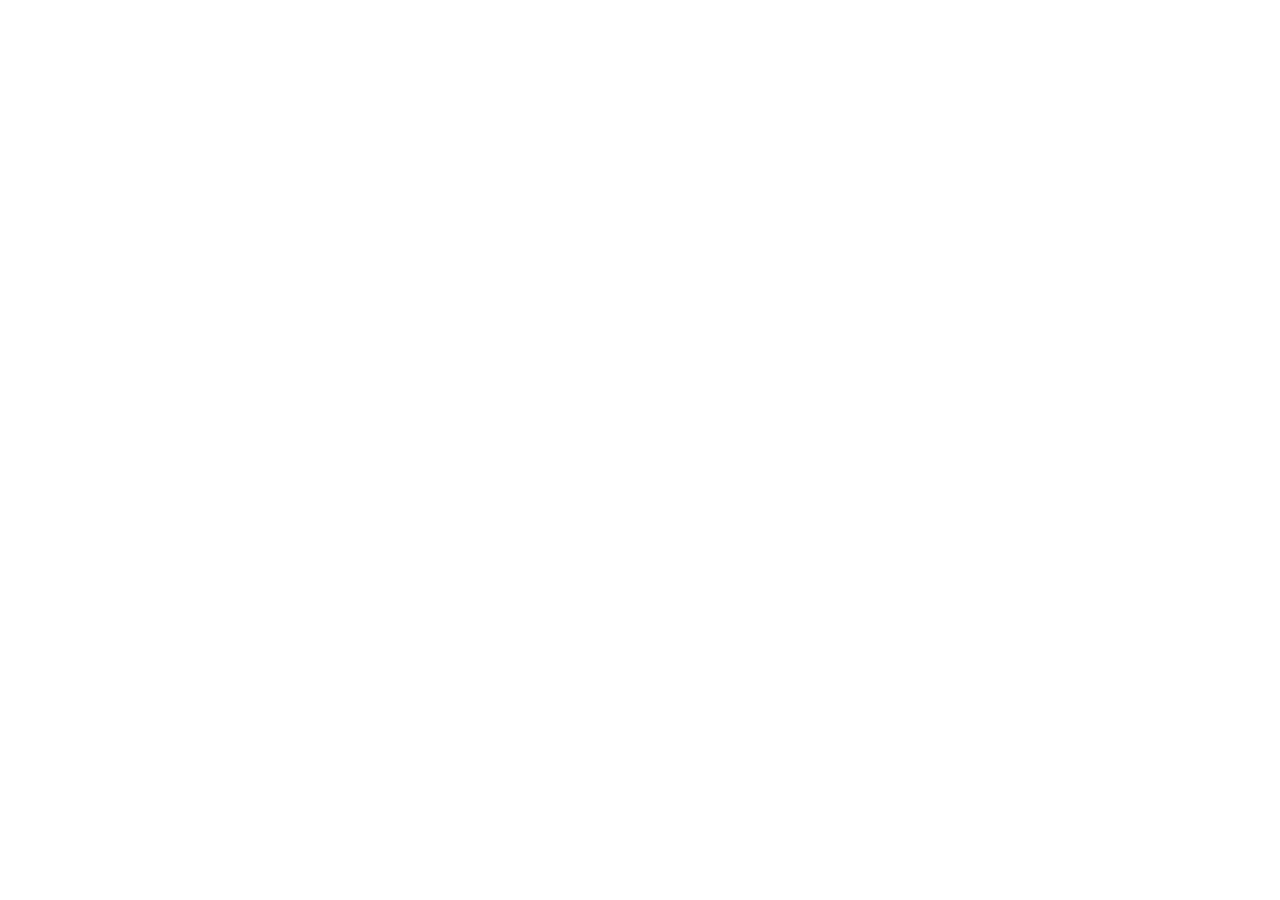
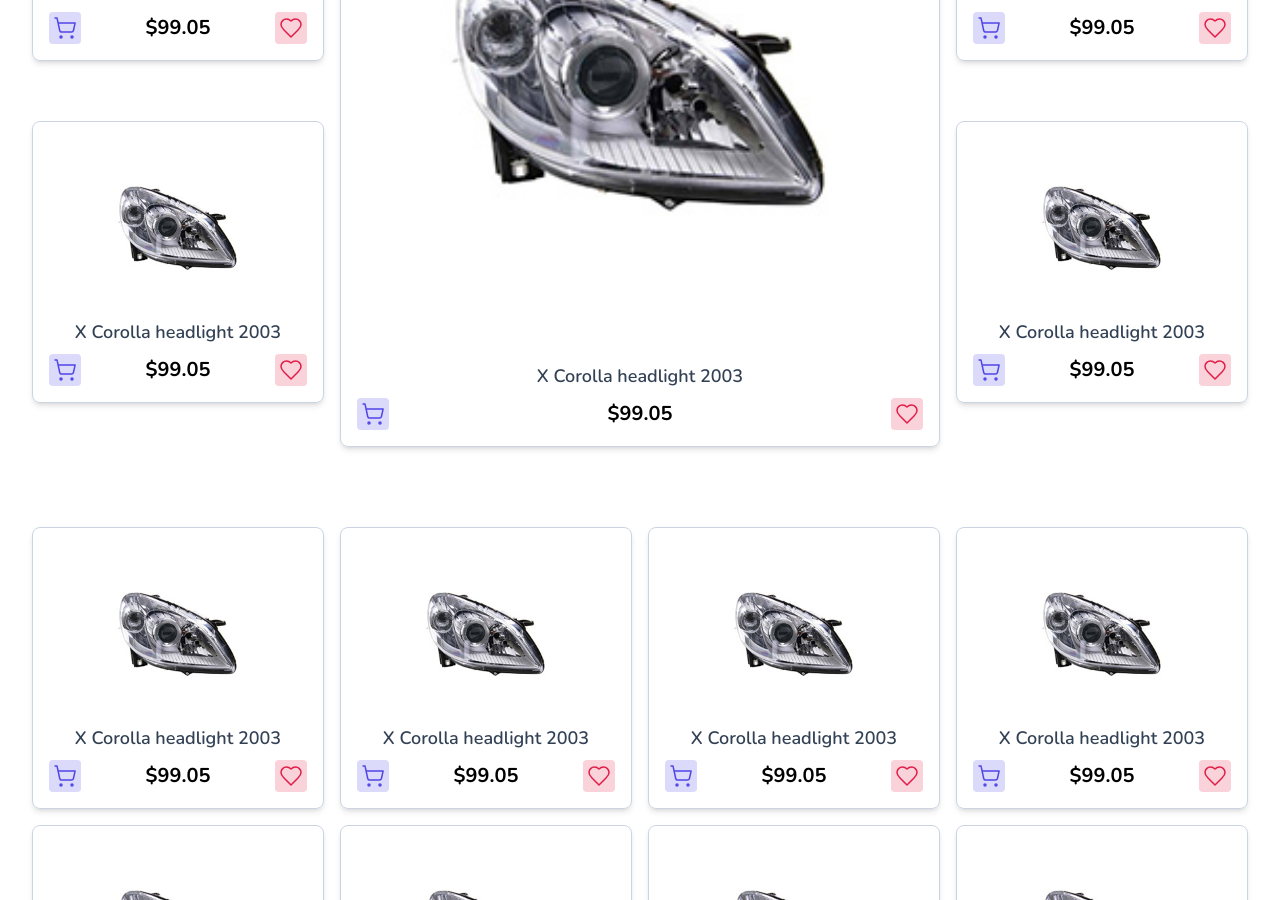
Before and after one commit to rabius-sunny/razin-car, a Next.js app: page / in a window 1280 px wide. Shown: the part 1900-2800 px from the top of the page. Before the commit the page ends 1463 px from the top, so only its background shows below. Built offline with nearby package versions, Linux system fonts and the light colour scheme.

Commit message:
add: best seller

```diff
--- a/app/globals.css
+++ b/app/globals.css
@@ -23,5 +23,5 @@
 }
 
 section {
-  margin: 3rem 0;
+  margin: 5rem 0;
 }
--- a/app/page.tsx
+++ b/app/page.tsx
@@ -1,3 +1,4 @@
+import BestSeller from '~/components/home/best-seller'
 import ShopByCategories from '~/components/home/category'
 import Hero from '~/components/home/hero'
 
@@ -6,6 +7,7 @@
     <div>
       <Hero />
       <ShopByCategories />
+      <BestSeller />
     </div>
   )
 }
--- /dev/null
+++ b/components/home/best-seller.tsx
@@ -0,0 +1,67 @@
+import Image from 'next/image'
+import { Heart, ShoppingCart } from 'lucide-react'
+
+import ProductCard from '../shared/product-card'
+import SectionHeader from '../shared/section-header'
+import Container from '../ui/container'
+
+export default function BestSeller() {
+  return (
+    <section>
+      <SectionHeader title='top sale in the week' heading='Best Seller' />
+      <Container>
+        <div className='my-10'>
+          <div className='grid grid-cols-12 gap-4 my-20'>
+            <div className='col-span-6 md:col-span-4 lg:col-span-3'>
+              <ProductCard
+                name='X Corolla headlight 2003'
+                price={99.05}
+                image='/images/product.png'
+              />
+            </div>
+            <div className='col-span-6 md:col-span-4 lg:col-span-6 lg:row-span-2 h-full'>
+              <ProductCard
+                large
+                name='X Corolla headlight 2003'
+                price={99.05}
+                image='/images/product.png'
+              />
+            </div>
+            <div className='col-span-6 md:col-span-4 lg:col-span-3'>
+              <ProductCard
+                name='X Corolla headlight 2003'
+                price={99.05}
+                image='/images/product.png'
+              />
+            </div>
+            <div className='col-span-6 md:col-span-4 lg:col-span-3'>
+              <ProductCard
+                name='X Corolla headlight 2003'
+                price={99.05}
+                image='/images/product.png'
+              />
+            </div>
+            <div className='col-span-6 md:col-span-4 lg:col-span-3'>
+              <ProductCard
+                name='X Corolla headlight 2003'
+                price={99.05}
+                image='/images/product.png'
+              />
+            </div>
+          </div>
+        </div>
+        <div className='grid grid-cols-2 md:grid-cols-3 xl:grid-cols-4 gap-2 sm:gap-4'>
+          {Array.from({ length: 8 }, (i, j) => j + 1).map((idx) => (
+            <div className='col-auto' key={idx}>
+              <ProductCard
+                name='X Corolla headlight 2003'
+                price={99.05}
+                image='/images/product.png'
+              />
+            </div>
+          ))}
+        </div>
+      </Container>
+    </section>
+  )
+}
--- /dev/null
+++ b/components/shared/product-card.tsx
@@ -0,0 +1,37 @@
+import Image from 'next/image'
+import { Heart, ShoppingCart } from 'lucide-react'
+
+export default function ProductCard({
+  name,
+  price,
+  image,
+  large
+}: TProduct & { large?: boolean }) {
+  return (
+    <div className='shadow-md border border-light p-2 sm:p-4 rounded-lg hover:scale-105 duration-150 hover:shadow-lg'>
+      <div className='flex-center'>
+        <Image
+          src={image}
+          alt='product image'
+          width={180}
+          height={150}
+          className={large ? 'lg:w-full' : ''}
+        />
+      </div>
+      <h2 className='text-center text-slate-700 text-base md:text-lg font-semibold line-clamp-1'>
+        {name}
+      </h2>
+      <div className='mt-2 flex-between'>
+        <ShoppingCart
+          className='text-secondary bg-secondary/20 p-1 rounded size-8'
+          strokeWidth={1.5}
+        />
+        <h2 className='font-bold'>${price.toString()}</h2>
+        <Heart
+          className='text-primary bg-primary/20 p-1 rounded size-8'
+          strokeWidth={1.5}
+        />
+      </div>
+    </div>
+  )
+}
--- a/index.d.ts
+++ b/index.d.ts
@@ -3,3 +3,9 @@
   items: string[]
   image: string
 }
+
+type TProduct = {
+  name: string
+  price: Number
+  image: string
+}
--- a/tailwind.config.ts
+++ b/tailwind.config.ts
@@ -11,6 +11,7 @@
       secondary: '#4F46E5',
       success: '#34D399',
       black: '#282828',
+      light: colors.slate[300],
       white: colors.white,
       red: colors.red,
       rose: colors.rose,
```
